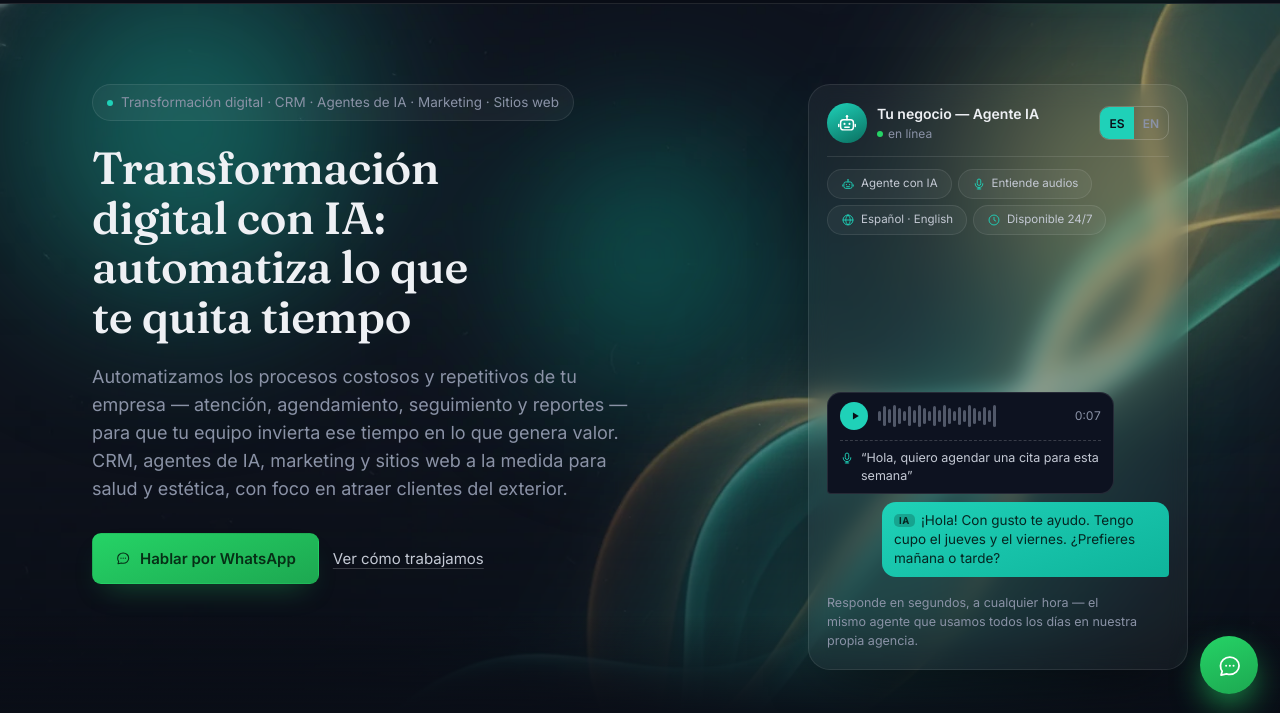
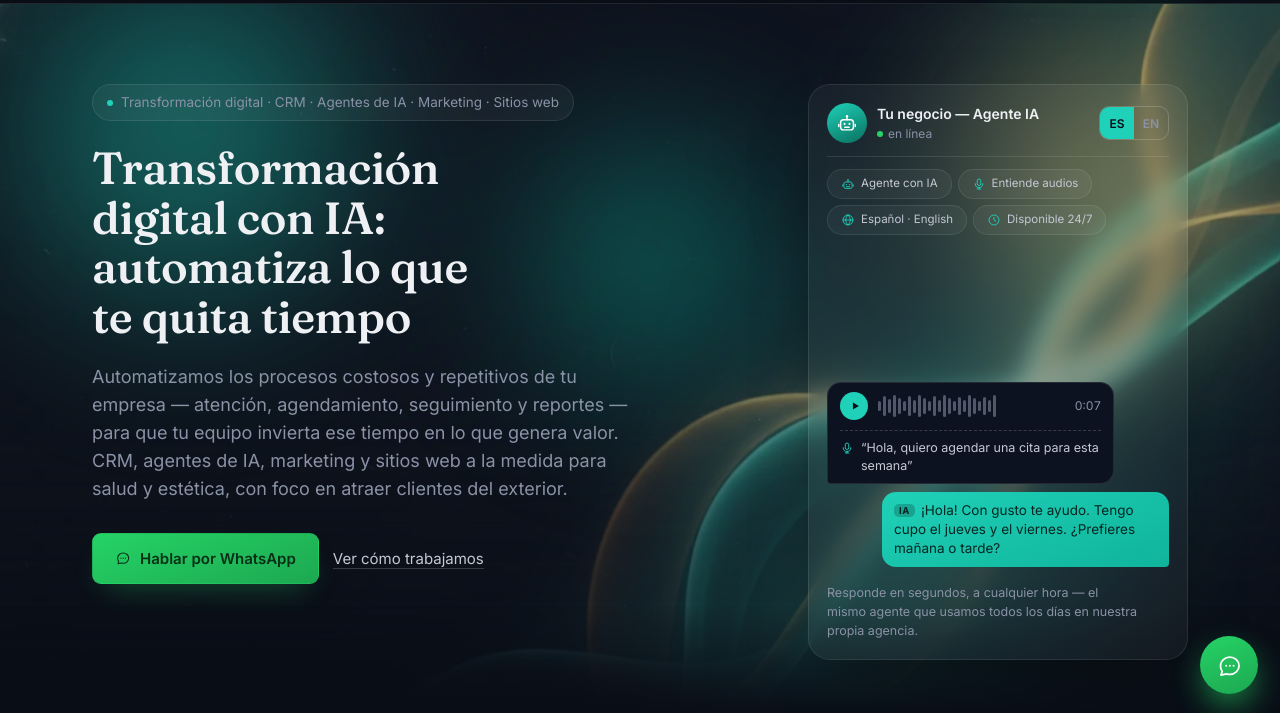
Before and after one commit to ivanchoechavarria/agenciaIA, a website: page index.html in a window 1280 px wide. Shown: the part 84-797 px from the top of the page. Drawn offline with Linux system fonts and the light colour scheme.

Commit message:
Corrección animación

```diff
--- a/assets/css/style.css
+++ b/assets/css/style.css
@@ -629,7 +629,7 @@ p{text-wrap:pretty;}
 .cs-feats li{display:inline-flex;align-items:center;gap:6px;font-size:11.5px;line-height:1;padding:7px 13px;border-radius:99px;background:var(--panel);border:1px solid var(--panel-border);color:var(--ink-dim);}
 .cs-feats svg{width:14px;height:14px;color:var(--teal);flex-shrink:0;}
 .cs-body{height:340px;overflow:hidden;display:flex;flex-direction:column;justify-content:flex-end;gap:8px;padding-top:10px;
-  -webkit-mask-image:linear-gradient(to bottom,transparent 0,#000 30px);mask-image:linear-gradient(to bottom,transparent 0,#000 30px);transition:opacity .45s var(--ease-out);}
+  transition:opacity .45s var(--ease-out);}
 .cs-body.is-fading{opacity:0;}
 .cs-body .msg{animation:cs-pop .38s var(--ease-out) both;flex-shrink:0;}
 @keyframes cs-pop{from{opacity:0;transform:translateY(10px) scale(.97);}}
@@ -659,3 +659,5 @@ p{text-wrap:pretty;}
   .cs-feats li{font-size:11px;padding:7px 12px;}
   .cs-body{height:350px;}
 }
+
+.cs-playbtn{display:flex;align-items:center;justify-content:center;margin:14px auto 0;min-height:40px;padding:0 18px;border-radius:99px;border:1px solid var(--teal);background:transparent;color:var(--teal);font:600 13px 'Inter',sans-serif;cursor:pointer;}
--- a/assets/js/main.js
+++ b/assets/js/main.js
@@ -177,9 +177,9 @@
         { who: "out", text: "Listo, quedas agendado el jueves a las 3:00 p.m. La confirmación te llega por aquí mismo." }
       ],
       en: [
-        { who: "in", text: "Hi! Do you have availability next week?" },
+        { who: "in", voice: "0:05", text: "Hi! Do you have availability next week?" },
         { who: "out", text: "Hi! Yes — Tuesday or Wednesday. Which works better for you?" },
-        { who: "in", voice: "0:04", text: "Wednesday morning, please" },
+        { who: "in", text: "Wednesday morning, please" },
         { who: "out", text: "Done! You're booked for Wednesday at 10:00 AM. You'll get a reminder right here." }
       ]
     };
@@ -293,27 +293,63 @@
         simCurrent = simCurrent === "es" ? "en" : "es";
       }
     }
+    var motionOK = !reduceMotion;
+    var started = false;
+
+    /* Altura exacta: la conversación completa (la más alta de las dos) siempre cabe, a cualquier ancho */
+    function measureScene(lang, w) {
+      var probe = mk("div", "cs-body");
+      probe.style.cssText = "position:absolute;left:-9999px;top:0;visibility:hidden;height:auto;overflow:visible;justify-content:flex-start;width:" + w + "px";
+      sim.appendChild(probe);
+      SCENES[lang].forEach(function (s) { var m = bubble(s, lang, true); m.style.animation = "none"; probe.appendChild(m); });
+      var h = probe.offsetHeight;
+      probe.remove();
+      return h;
+    }
+    function fitHeight() {
+      var w = simBody.clientWidth;
+      if (!w) return;
+      simBody.style.height = Math.ceil(Math.max(measureScene("es", w), measureScene("en", w)) + 6) + "px";
+    }
+    var fitTimer;
+    window.addEventListener("resize", function () { clearTimeout(fitTimer); fitTimer = setTimeout(fitHeight, 150); });
+    if (document.fonts && document.fonts.ready) document.fonts.ready.then(fitHeight);
+    fitHeight();
+
     function startSim(lang) {
       simToken++;
       if (lang) simCurrent = lang;
-      if (reduceMotion) { renderStatic(simCurrent); return; }
+      if (!motionOK) { renderStatic(simCurrent); return; }
       runLoop(simToken);
     }
     simBtns.forEach(function (btn) {
       btn.addEventListener("click", function () { startSim(btn.getAttribute("data-lang")); });
     });
-    sim.addEventListener("mouseenter", function () { simPaused = true; });
-    sim.addEventListener("mouseleave", function () { simPaused = false; });
-    sim.addEventListener("focusin", function () { simPaused = true; });
+
+    /* Pausa para leer: solo con ratón (en pantallas táctiles no hay "salir del puntero", se quedaría congelado) o teclado */
+    sim.addEventListener("pointerenter", function (e) { if (e.pointerType === "mouse") simPaused = true; });
+    sim.addEventListener("pointerleave", function (e) { if (e.pointerType === "mouse") simPaused = false; });
+    sim.addEventListener("focusin", function (e) { try { if (e.target.matches(":focus-visible")) simPaused = true; } catch (x) {} });
     sim.addEventListener("focusout", function () { simPaused = false; });
+
+    /* Quien tiene activado "reducir movimiento" ve la conversación completa y puede reproducirla si quiere */
+    if (!motionOK) {
+      var pb = mk("button", "cs-playbtn", pageLang === "en" ? "Play demo" : "Reproducir demostración");
+      pb.type = "button";
+      pb.addEventListener("click", function () { motionOK = true; pb.remove(); startSim(); });
+      simBody.parentNode.insertBefore(pb, simBody.nextSibling);
+    }
+
+    /* Cada vez que el chat entra en pantalla, la demostración arranca desde el audio inicial */
+    function onVisible(v) {
+      var was = simVisible;
+      simVisible = v;
+      if (v && !was && (!started || motionOK)) { started = true; startSim(); }
+    }
     if ("IntersectionObserver" in window) {
       new IntersectionObserver(function (entries) {
-        entries.forEach(function (en) {
-          var was = simVisible;
-          simVisible = en.isIntersecting;
-          if (simVisible && !was && !simToken) startSim();
-        });
-      }, { threshold: 0.25 }).observe(sim);
+        entries.forEach(function (en) { onVisible(en.isIntersecting); });
+      }, { threshold: 0.6 }).observe(simBody);
     } else {
       simVisible = true;
       startSim();
```
